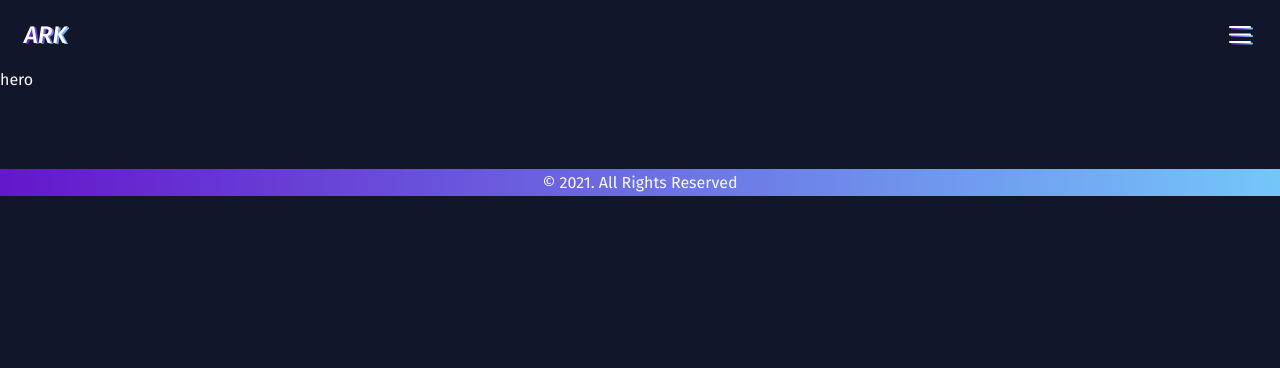
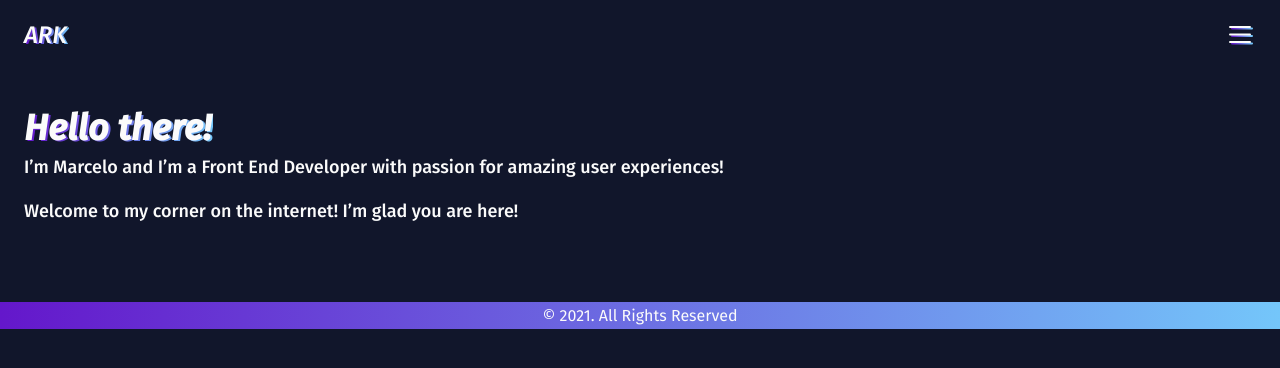
Before and after one commit to arcmena/marcelotheark, a Next.js app: page / in a window 1280 px wide. Shown: the top 368 px of the page. Built offline with nearby package versions, Linux system fonts and the light colour scheme.

Commit message:
feat: hero layout

```diff
--- a/components/common/Layout/styles.ts
+++ b/components/common/Layout/styles.ts
@@ -1,3 +1,11 @@
 import styled, { css } from 'styled-components'
 
-export const MainContainer = styled.main(() => css``)
+export const MainContainer = styled.main(
+  ({ theme: { spacing } }) => css`
+    section {
+      margin-top: ${spacing[11]};
+
+      padding: 0 ${spacing[6]};
+    }
+  `
+)
--- a/components/layouts/HomePage/HeroLayout/HeroLayout.tsx
+++ b/components/layouts/HomePage/HeroLayout/HeroLayout.tsx
@@ -1,5 +1,18 @@
-import { HeroContainer } from './styles'
+import { HeroContainer, TitleContainer } from './styles'
 
 export default function HeroLayout() {
-  return <HeroContainer>hero</HeroContainer>
+  return (
+    <HeroContainer>
+      <TitleContainer>
+        <h2 className="white">Hello there!</h2>
+        <h2 className="gradient">Hello there!</h2>
+      </TitleContainer>
+
+      <p>
+        I’m Marcelo and I’m a Front End Developer with passion for amazing user
+        experiences! <br /> <br />
+        Welcome to my corner on the internet! I’m glad you are here!
+      </p>
+    </HeroContainer>
+  )
 }
--- a/components/layouts/HomePage/HeroLayout/styles.ts
+++ b/components/layouts/HomePage/HeroLayout/styles.ts
@@ -1,3 +1,49 @@
 import styled, { css } from 'styled-components'
 
-export const HeroContainer = styled.div(() => css``)
+export const HeroContainer = styled.section(
+  ({ theme: { spacing, fonts } }) => css`
+    p {
+      margin-top: ${spacing[3]};
+
+      font-weight: ${fonts.weight.medium};
+      font-size: ${fonts.sizes.lg};
+      line-height: 22px;
+    }
+  `
+)
+
+export const TitleContainer = styled.div(
+  ({ theme: { fonts, mixins, colors } }) => css`
+    font-style: italic;
+    font-weight: ${fonts.weight.medium};
+    font-size: ${fonts.sizes['2xl']};
+    line-height: 29px;
+    letter-spacing: 0.005em;
+
+    position: relative;
+    display: inline-block;
+
+    user-select: none;
+
+    .white {
+      color: ${colors.light};
+
+      position: relative;
+
+      z-index: 2;
+    }
+
+    .gradient {
+      ${mixins.textPrimaryGradient}
+
+      position: absolute;
+
+      z-index: 1;
+
+      width: 100%;
+
+      top: 0.5px;
+      left: 2px;
+    }
+  `
+)
--- a/styles/theme/spacing.ts
+++ b/styles/theme/spacing.ts
@@ -9,6 +9,7 @@ const spacing = Object.freeze({
   8: '2rem', // 32px
   9: '2.25rem', // 36px
   10: '2.5rem', // 40px
+  11: '2.75rem', // 44px
   12: '3rem', // 48px
   16: '4rem', // 64px
   20: '5rem', // 80px
```
